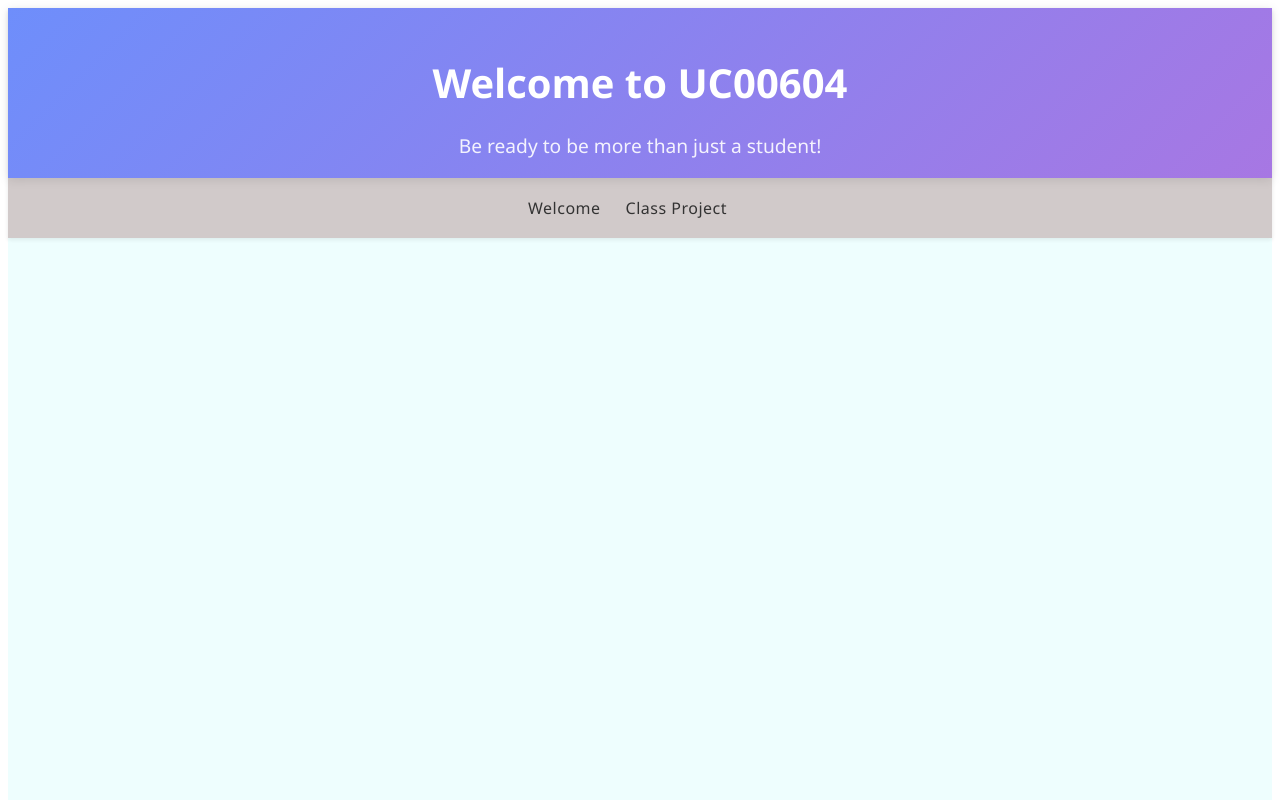
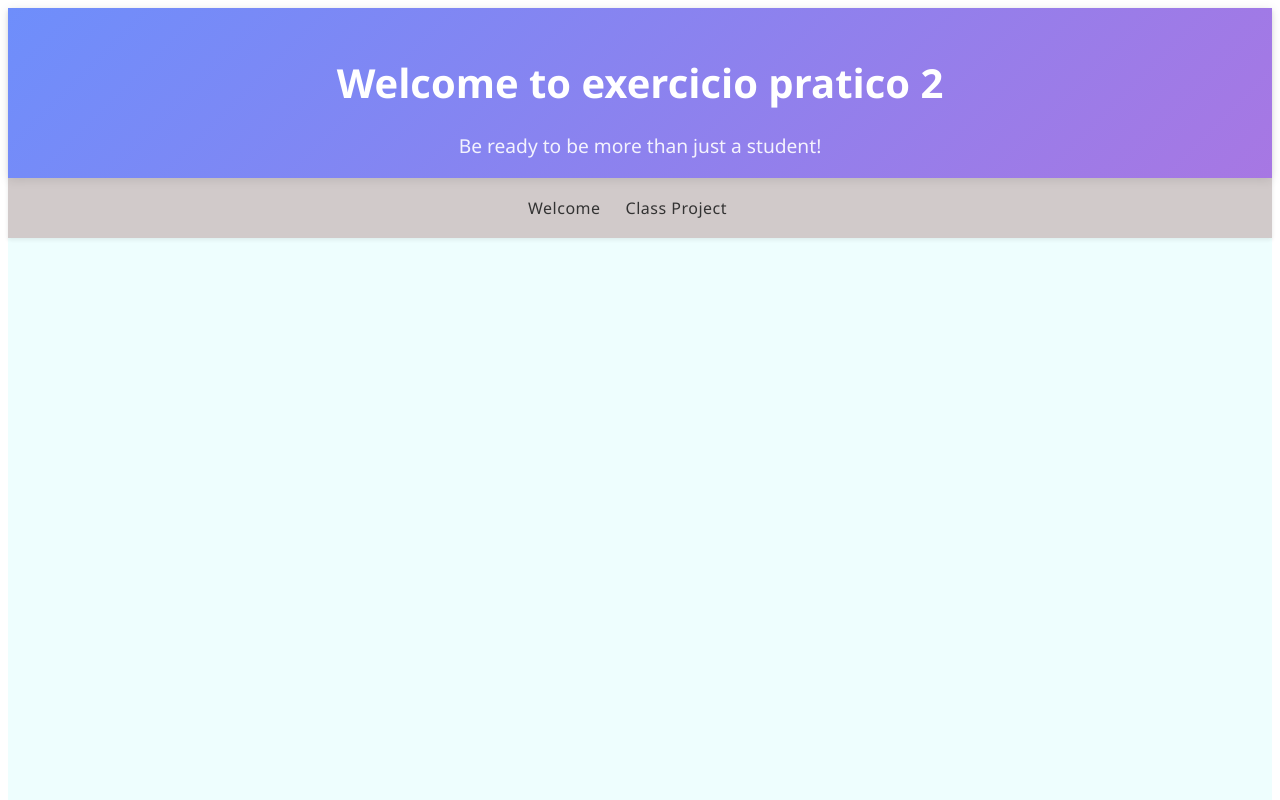
Before and after one commit to Filipabarreto/exemplo-2, an Angular app: page / in a window 1280 px wide. Shown: the top 800 px of the page. Built offline with nearby package versions, Linux system fonts and the light colour scheme.

Commit message:
alteracao nome

```diff
--- a/src/app/componentes/header/header.html
+++ b/src/app/componentes/header/header.html
@@ -1,7 +1,7 @@
 <header class="header">
   <div class="local-header">
     <div class="local-header-content">
-      <h1>Welcome to UC00604</h1>
+      <h1>Welcome to exercicio pratico 2</h1>
       <p>Be ready to be more than just a student!</p>
     </div>
 
```
